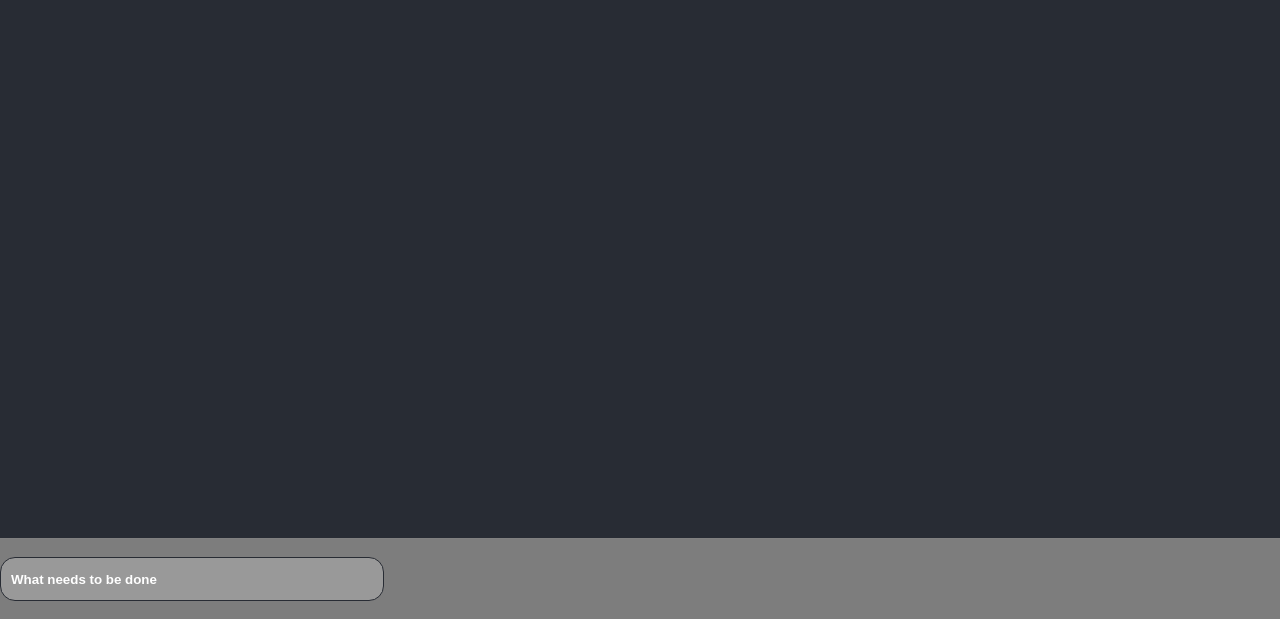
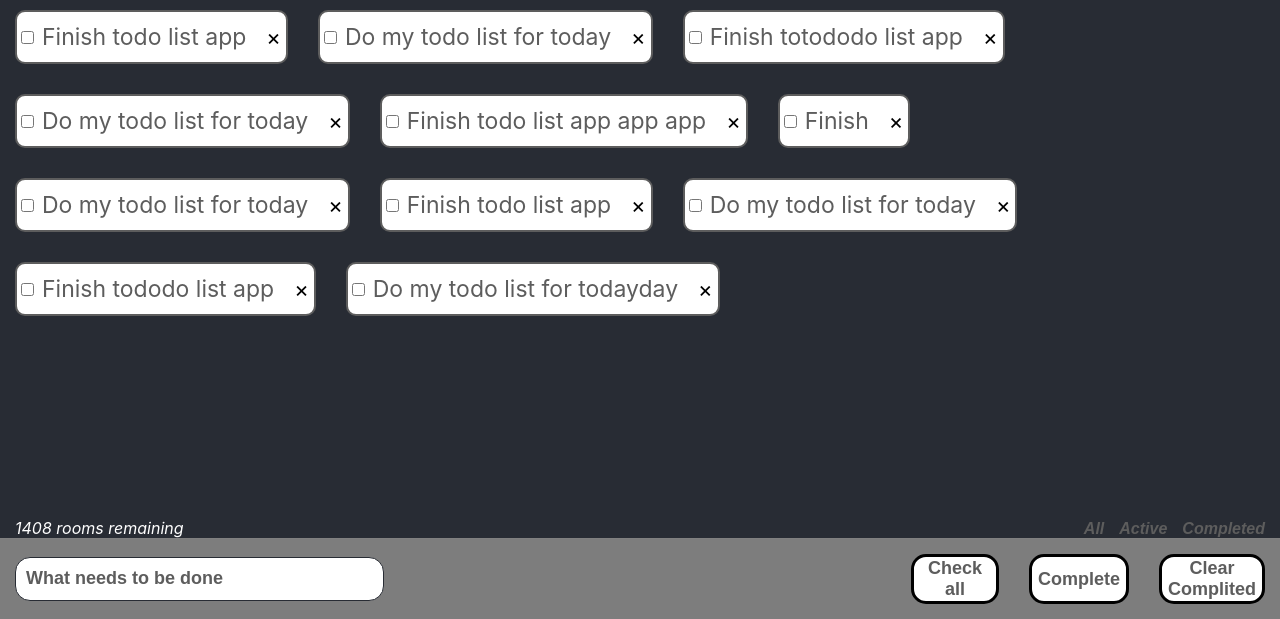
Before and after one commit to AndreHollow/ReactTodo, a React app: page / in a window 1280 px wide. Shown: the part 181-800 px from the top of the page. Built offline with nearby package versions, Linux system fonts and the light colour scheme.

Commit message:
Made styles and html

```diff
--- a/src/App.css
+++ b/src/App.css
@@ -6,7 +6,7 @@
 }
 
 .App-logo {
-  animation: App-logo-spin infinite 20s linear;
+  animation: App-logo-spin infinite 2s linear;
   height: 15vmin;
   margin: 2.5vh;
 }
@@ -29,7 +29,8 @@
   align-items: center;
 }
 .App-link {
-  color: #4d4d4d;
+  color: #5d5d5d;
+  text-decoration: none;
 }
 
 .App-name{
@@ -38,13 +39,79 @@
 
 .Todo-container{
   display: flex;
-  min-height: calc(80vh - 10vh - 1px);
+  min-height: calc(80vh - 10vh - 3vh - 1px);
+}
+
+.Todo-list{
+  display: flex;
+  width: 100%;
+  justify-content: flex-start;
+  padding: 0;
+  flex-flow: row wrap;
+  align-content: flex-start;
+}
+
+.Todo-item{
+  height: 50px;
+  margin: 15px;
+  min-width: 75px;
+  display: flex;
+  flex-flow: row nowrap;
+  flex: 0 0 auto;
+  justify-content: flex-start;
+  align-items: center;
+  border: 2px solid #5d5d5d;
+  border-radius: 10px;
+  background-color: white;
+}
+
+.Todo-text{
+  font-size: 23px;
+  margin: 0 0 0 5px;
+  padding-right: 15px;
+  color: #5d5d5d;
+}
+
+.remove-item{
+  font-size: 22px;
+  margin: 0 5px 0 5px;
+}
+
+.UpperFooter{
+  display: flex;
+  height: 3vh;
+  justify-content: space-between;
+  align-items: flex-end;
+}
+
+.UpperFooter-remaining{
+  margin-left: 15px;
+  font-style: italic;
+  font-size: 16px;
+  color: white;
+}
+
+.UpperFooter-filter button{
+  color: #5d5d5d;
+  font-style: italic;
+  background: none;
+  border: none;
+  padding: 0;
+  font-weight: 600;
+  font-size: 16px;
+  margin-right: 15px;
+}
+
+.UpperFooter-filter button:hover{
+  cursor: pointer;
 }
 
 .App-footer{
   height: 10vh;
   border-top: 1px solid grey;
   background-color: #7d7d7d;
+  display: flex;
+  justify-content: space-between;
 }
 
 .App-field{
@@ -58,24 +125,53 @@
 
 .todo-input{
   height: 40px;
-  background-color: #999999;
+  margin-left: 15px;
+  background-color: white;
   border: 1px solid #282c34;
   padding-left: 10px;
   font-weight: 600;
   border-radius: 15px;
-  color: white;
+  color: #5d5d5d;
   width: 100%;
 }
+
 ::placeholder{
-  color: white;
+  color: #5d5d5d;
+  font-size: 18px;
+}
+
+.Footer-buttons{
+  width: 30%;
+  display: flex;
+  align-items: center;
+  justify-content: flex-end;
+
+}
+.Footer-buttons button{
+  height: 50px;
+  width: 125px;
+  margin: 0 15px 0 15px;
+  background-color: white;
+  border: 3px solid black;
+  border-radius: 15px;
+  font-size: 18px;
+  color: #5d5d5d;
+  font-weight: 600;
+}
+
+.Footer-buttons button:hover{
+  cursor: pointer;
+}
+.Footer-buttons button:focus{
+  outline: none;
 }
 
 @keyframes App-logo-spin {
   from {
-    transform: rotate(0deg);
+    transform: rotate(360deg);
   }
   to {
-    transform: rotate(360deg);
+    transform: rotate(0deg);
   }
 }
 
--- a/src/components/App.js
+++ b/src/components/App.js
@@ -21,6 +21,59 @@ class App extends Component {
         {
           'id': 1,
           'title': 'Do my todo list for today',
+          'completed': false,
+          'editing': false,
+        },
+        {
+          'id': 1,
+          'title': 'Finish totododo list app',
+          'completed': false,
+          'editing': false,
+        },
+        {
+          'id': 1,
+          'title': 'Do my todo list for today',
+          'completed': false,
+          'editing': false,
+        },
+        {
+          'id': 1,
+          'title': 'Finish todo list app app app',
+          'completed': false,
+          'editing': false,
+        },{
+          'id': 1,
+          'title': 'Finish',
+          'completed': false,
+          'editing': false,
+        },
+        {
+          'id': 1,
+          'title': 'Do my todo list for today',
+          'completed': false,
+          'editing': false,
+        },
+        {
+          'id': 1,
+          'title': 'Finish todo list app',
+          'completed': false,
+          'editing': false,
+        },
+        {
+          'id': 1,
+          'title': 'Do my todo list for today',
+          'completed': false,
+          'editing': false,
+        },
+        {
+          'id': 1,
+          'title': 'Finish tododo list app',
+          'completed': false,
+          'editing': false,
+        },
+        {
+          'id': 1,
+          'title': 'Do my todo list for todayday',
           'completed': false,
           'editing': false,
         }
@@ -48,21 +101,38 @@ class App extends Component {
         </header>
 
         <section className = 'Todo-container'>
+          <ul className = 'Todo-list'>
+            {this.state.todos.map(item => (
+              <li className = 'Todo-item' key={item.id}><input type="checkbox" /><p className = 'Todo-text'>{item.title}</p><div className="remove-item">&times;</div></li>
+            ))}
 
+          </ul>
+        </section>
+
+        <section className = 'UpperFooter'>
+          <div className = 'UpperFooter-remaining'>
+            1408 rooms remaining
+          </div>
+          <div className = 'UpperFooter-filter'>
+            <button>All</button>
+            <button>Active</button>
+            <button>Completed</button>
+          </div>
         </section>
 
         <footer className = 'App-footer'>
           <div className = 'App-field'>
             <input type = 'text' className = 'todo-input' placeholder = 'What needs to be done'/>
           </div>
+          <div className = 'Footer-buttons'>
+            <button>Check all</button>
+            <button>Complete</button>
+            <button>Clear Complited</button>
+          </div>
         </footer>
       </div>
     );
   }
 }
-//          <ul>
-//            {this.props.todos.map(item => (
-//              <li key={item.id}>{item.title}</li>
-//            ))}
-//          </ul>
+
 export default App;
```
